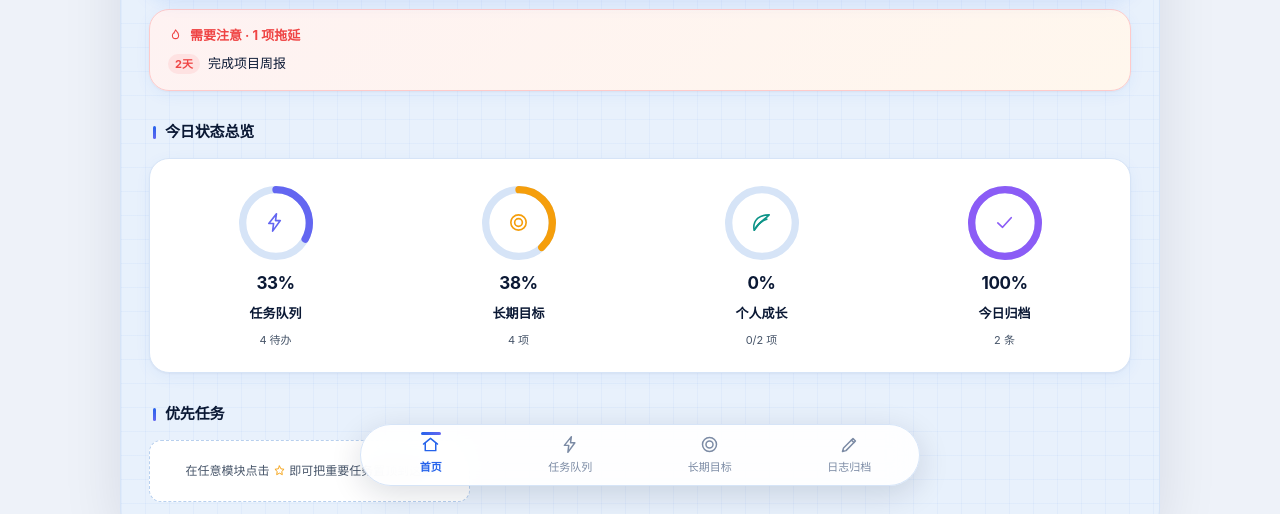
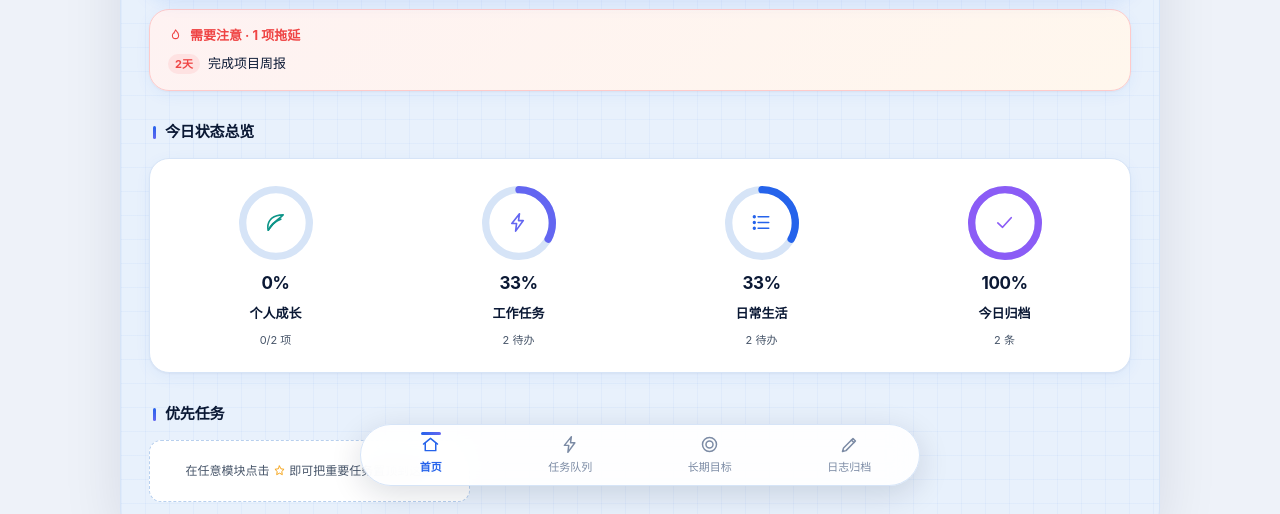
Before and after one commit to huantongxue-ai/Dog_schedule, a plain HTML site: page index.html in a window 1280 px wide. Shown: the part 290-804 px from the top of the page. Drawn offline with Linux system fonts and the light colour scheme.

Commit message:
Add files via upload

```diff
--- a/index.html
+++ b/index.html
@@ -260,11 +260,12 @@ const CONFIG = {
   storageKey: "time-bureau-dog-mobile-v3",
   owner: "时间管理局", slogan: "Time Bureau · 狗狗日程报", brand: "🐕",
   overview: [
-    { key: "tasks", label: "任务队列", icon: "bolt", color: "var(--module-2)",
-      calc: d => { const it=d.tasks||[]; const t=today(); const archived=(d.archive||[]).filter(a=>a.date===t&&a.category!=="goal").length; const total=it.length+archived; return { value: total?Math.round(archived/total*100):0, sub: `${it.length} 待办` }; } },
-    { key: "goal", label: "长期目标", icon: "target", color: "var(--module-3)", calc: d => avgProgress(d.goal) },
     { key: "growth", label: "个人成长", icon: "leaf", color: "var(--module-1)",
       calc: d => { const goals=(d.goal||[]).filter(g=>g.unit==="天"); const t=today(); const done=goals.filter(g=>g.log&&g.log[t]).length; return { value: goals.length?Math.round(done/goals.length*100):0, sub: `${done}/${goals.length} 项` }; } },
+    { key: "work", label: "工作任务", icon: "bolt", color: "var(--module-2)",
+      calc: d => { const it=(d.tasks||[]).filter(x=>x.category==="work"); const t=today(); const archived=(d.archive||[]).filter(a=>a.date===t&&a.category==="work").length; const total=it.length+archived; return { value: total?Math.round(archived/total*100):0, sub: `${it.length} 待办` }; } },
+    { key: "daily", label: "日常生活", icon: "list", color: "var(--accent)",
+      calc: d => { const it=(d.tasks||[]).filter(x=>x.category==="daily"); const t=today(); const archived=(d.archive||[]).filter(a=>a.date===t&&a.category==="daily").length; const total=it.length+archived; return { value: total?Math.round(archived/total*100):0, sub: `${it.length} 待办` }; } },
     { key: "archive", label: "今日归档", icon: "check", color: "var(--module-5)",
       calc: d => { const t=today(); const n=(d.archive||[]).filter(a=>a.date===t).length; return { value: n>0?100:0, sub: `${n} 条` }; } },
   ],
@@ -683,7 +684,7 @@ function renderHome(){
 
 
 function wireHome(){
-  $("#screen").querySelectorAll("[data-open]").forEach(el=>el.onclick=()=>{ const t=el.dataset.open; if(t==="growth"){ modOf("tasks")._tab="growth"; go("tasks"); } else go(t); });
+  $("#screen").querySelectorAll("[data-open]").forEach(el=>el.onclick=()=>{ const t=el.dataset.open; if(t==="growth"||t==="work"||t==="daily"){ modOf("tasks")._tab=t; go("tasks"); } else go(t); });
   $("#screen").querySelectorAll("[data-quick]").forEach(el=>el.onclick=()=>{ const mod=el.dataset.quick, tab=el.dataset.tab; if(mod==="tasks"&&tab){ modOf("tasks")._tab=tab; go("tasks"); openEditor("tasks",null,tab); } else if(mod==="archive"){ go("archive"); } else { go(mod); openEditor(mod,null); } });
   const findTask=el=>(data.tasks||[]).find(i=>i.id==el.dataset.id);
   const findGoal=el=>(data.goal||[]).find(i=>i.id==el.dataset.id);
```
